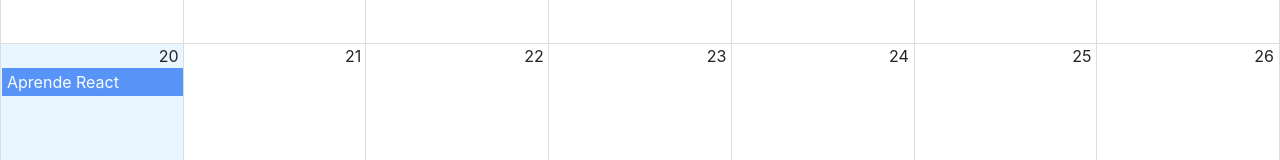
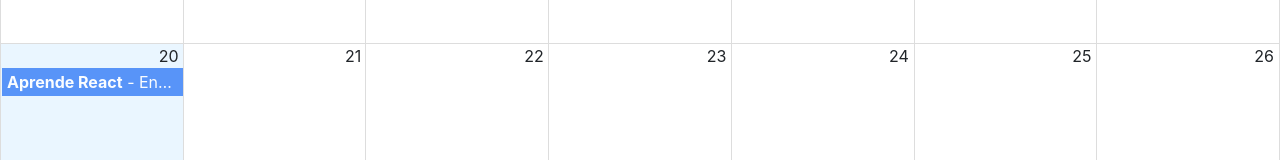
Before and after one commit to Lordishh/calendar, a React (Vite) app: page / in a window 1280 px wide. Shown: the part 493-653 px from the top of the page. Built offline with nearby package versions, Linux system fonts and the light colour scheme.

Commit message:
event box

```diff
--- /dev/null
+++ b/src/calendar/components/CalendarEventBox.jsx
@@ -0,0 +1,13 @@
+
+
+export const CalendarEventBox = ({ event }) => {
+
+  const { title, user } = event;
+
+  return (
+    <>
+      <strong>{ title }</strong>
+      <span> - { user.name }</span>
+    </>
+  )
+}
--- a/src/calendar/index.js
+++ b/src/calendar/index.js
@@ -1,3 +1,4 @@
+export * from "./components/CalendarEventBox";
 export * from "./components/Navbar";
 
 export * from "./pages/CalendarPage";
--- a/src/calendar/pages/CalendarPage.jsx
+++ b/src/calendar/pages/CalendarPage.jsx
@@ -2,9 +2,9 @@
 import 'react-big-calendar/lib/css/react-big-calendar.css';
 
 import { addHours } from 'date-fns';
+import { Navbar, CalendarEventBox } from '../';
+
 import { localizer, getMessagesES } from '../../helpers';
-
-import { Navbar } from '../components/Navbar';
 
 
 
@@ -23,7 +23,6 @@
 export const CalendarPage = () => {
 
   const eventStyleGetter = (event, start, end, isSelected) => {
-    console.log({ event, start, end, isSelected} );
 
     const style = {
       backgroundColor: '#347CF7',
@@ -52,6 +51,9 @@
       style={{ height: 'calc( 100vh - 80px )' }}
       messages={ getMessagesES() }
       eventPropGetter={ eventStyleGetter }
+      components={{
+        event: CalendarEventBox,
+      }}
     />
     </>
   );
```
